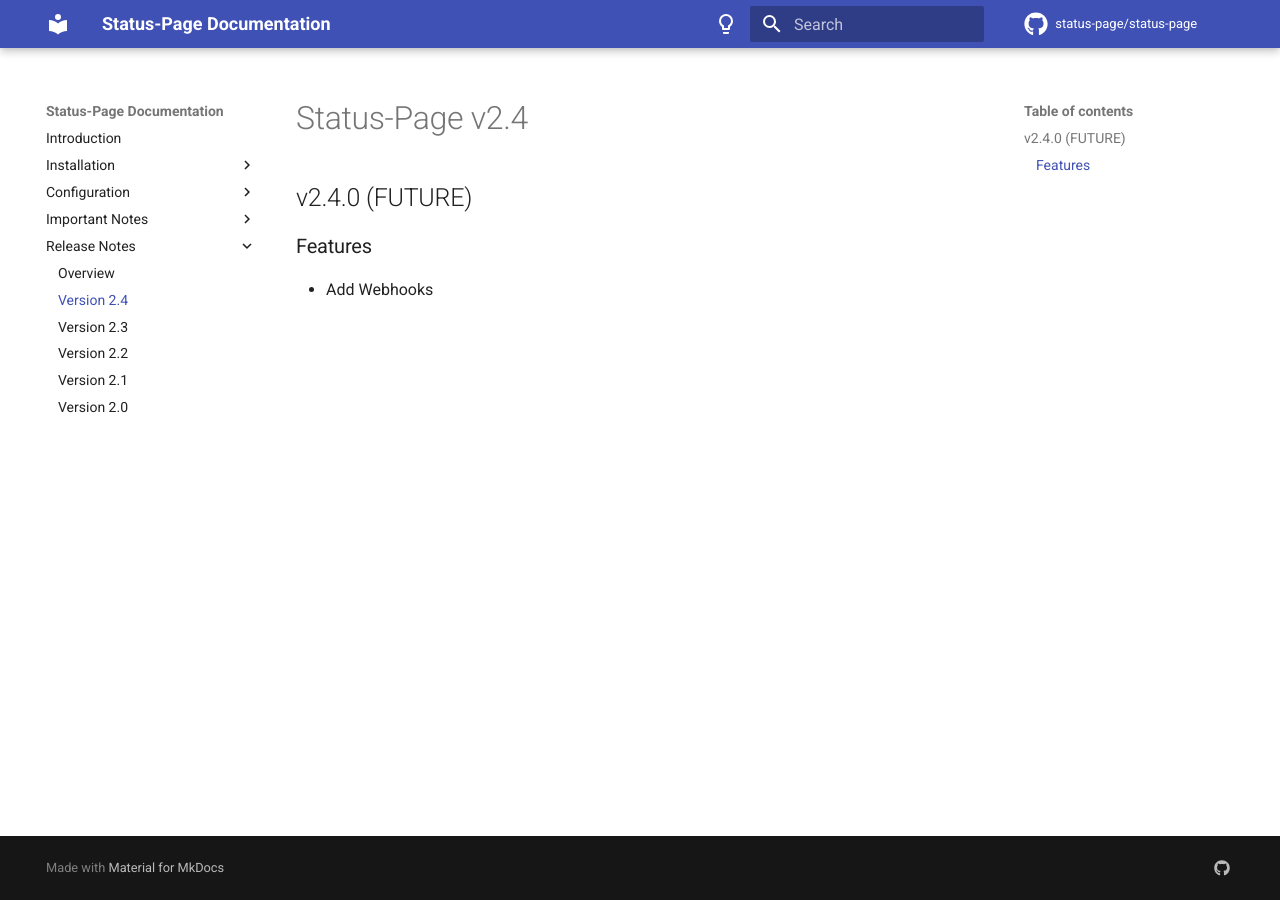
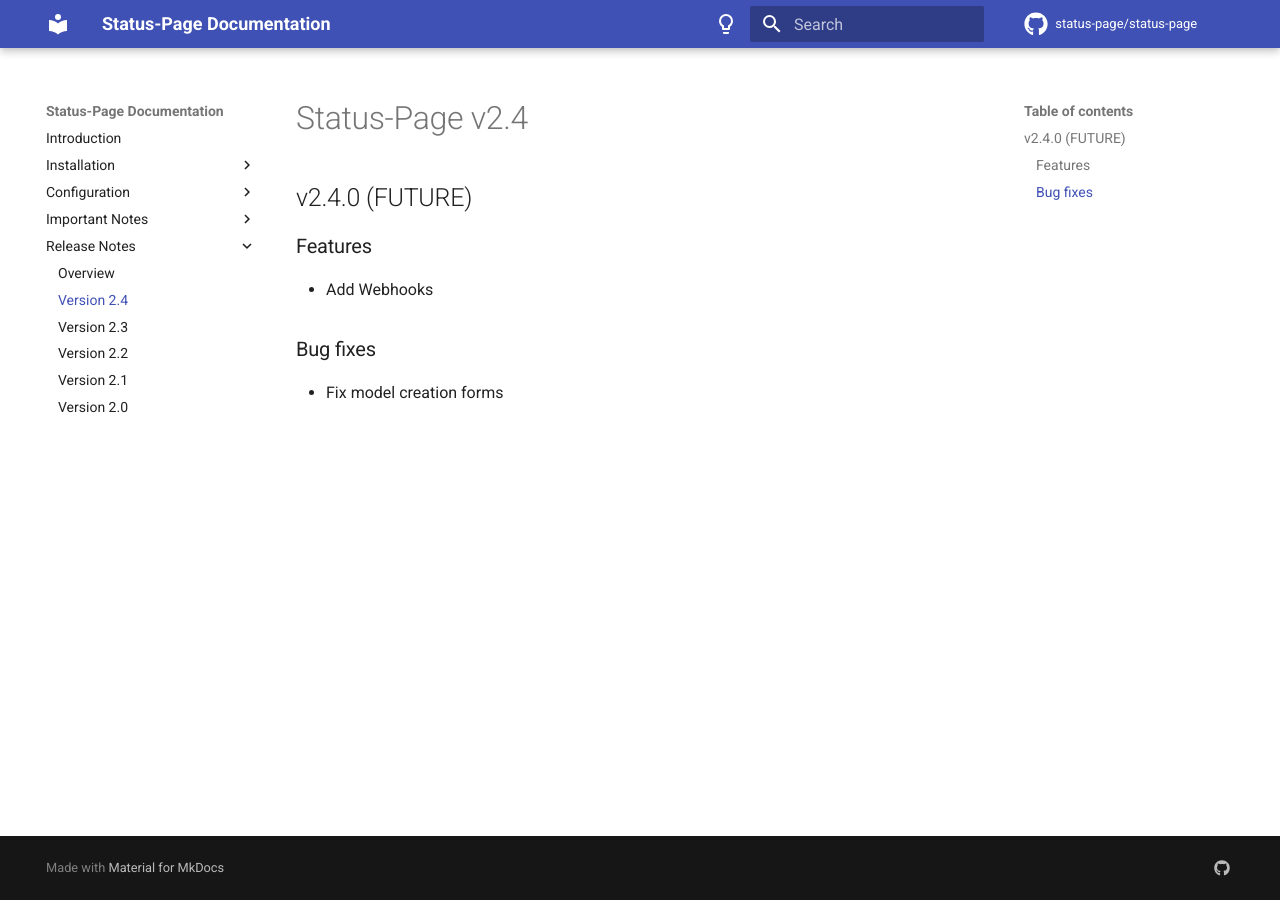
Before and after one commit to Status-Page/Status-Page, an MkDocs documentation site: the page built from docs/release-notes/version-2.4.md, in a window 1280 px wide. Built offline with MkDocs 1.6.1 and Material for MkDocs 9.7.7, drawn with Linux system fonts in a browser that asks for light colours; comment, search, counter and statistics services are not loaded.

Commit message:
chore: changelog

```diff
--- a/docs/release-notes/version-2.4.md
+++ b/docs/release-notes/version-2.4.md
@@ -4,3 +4,6 @@
 
 ### Features
 * Add Webhooks
+
+### Bug fixes
+* Fix model creation forms
```
